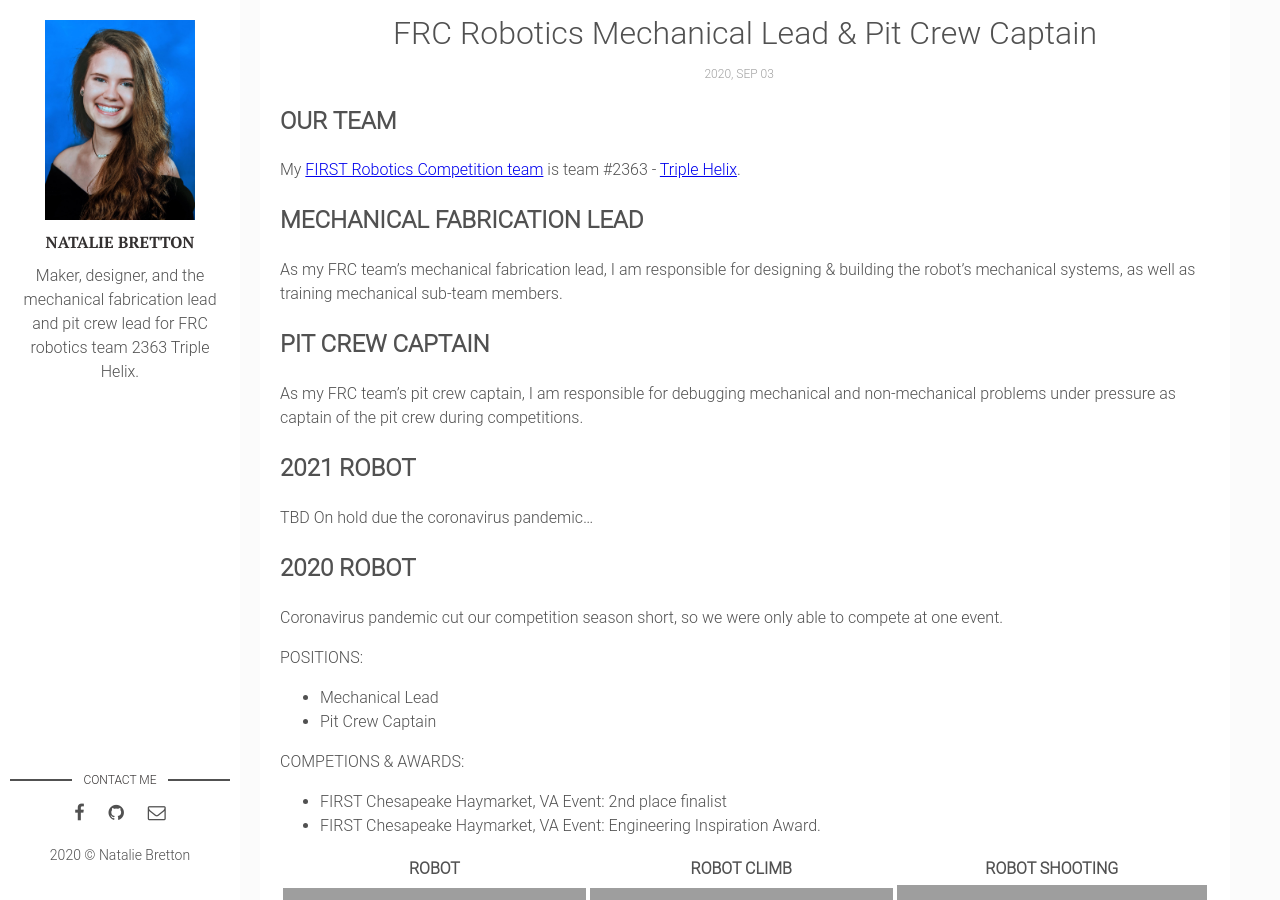
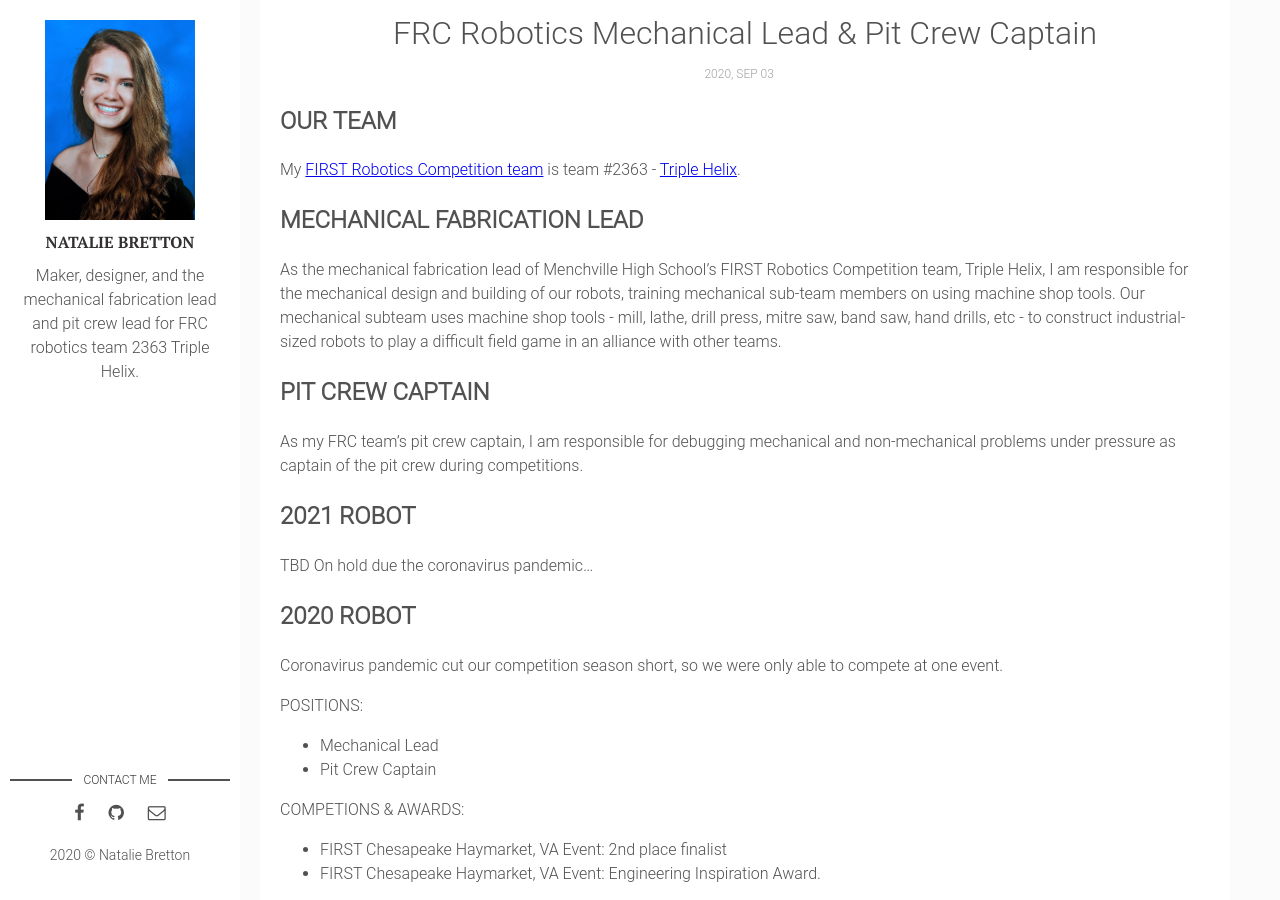
Before and after one commit to natgrrl/natgrrl.github.io, a Jekyll site: the page built from _posts/2020-09-03-mech-pit-lead-robotics.markdown, in a window 1280 px wide and 900 px high, scrolled down 537 px. Built offline with Jekyll 4.4.1, drawn with Linux system fonts in a browser that asks for light colours.

Commit message:
Update 2020-09-03-mech-pit-lead-robotics.markdown

```diff
--- a/_posts/2020-09-03-mech-pit-lead-robotics.markdown
+++ b/_posts/2020-09-03-mech-pit-lead-robotics.markdown
@@ -12,7 +12,8 @@
 My [FIRST Robotics Competition team](https://www.firstinspires.org/robotics/frc) is team #2363 - [Triple Helix](http://team2363.org/).
 
 ## MECHANICAL FABRICATION LEAD
-As my FRC team's mechanical fabrication lead, I am responsible for designing & building the robot’s mechanical systems, as well as training mechanical sub-team members.
+
+As the mechanical fabrication lead of Menchville High School’s FIRST Robotics Competition team, Triple Helix, I am responsible for the mechanical design and building of our robots, training mechanical sub-team members on using machine shop tools.  Our mechanical subteam uses machine shop tools - mill, lathe, drill press, mitre saw, band saw, hand drills, etc - to construct industrial-sized robots to play a difficult field game in an alliance with other teams.
 
 ## PIT CREW CAPTAIN
 As my FRC team's pit crew captain, I am responsible for debugging mechanical and non-mechanical problems under pressure as captain of the pit crew during competitions.
```
